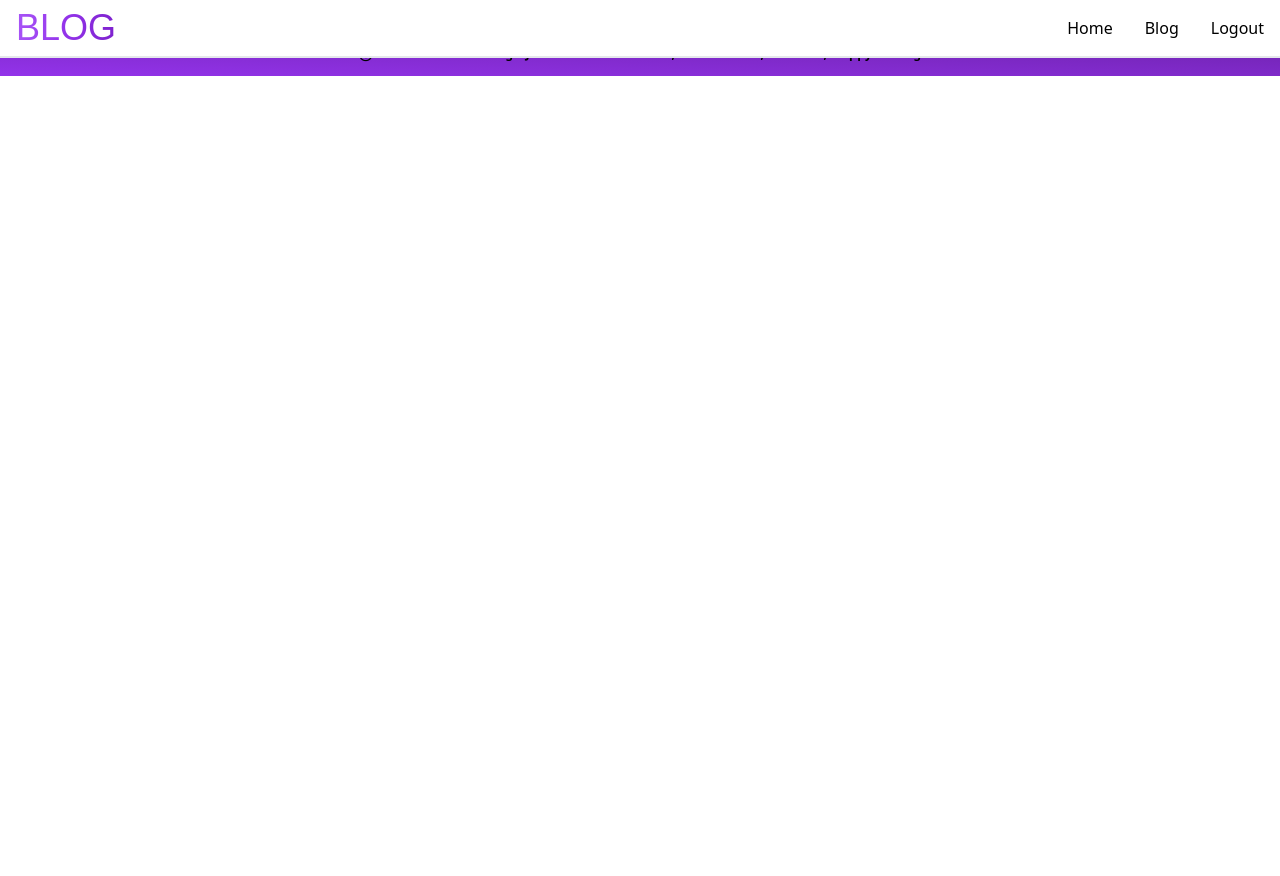
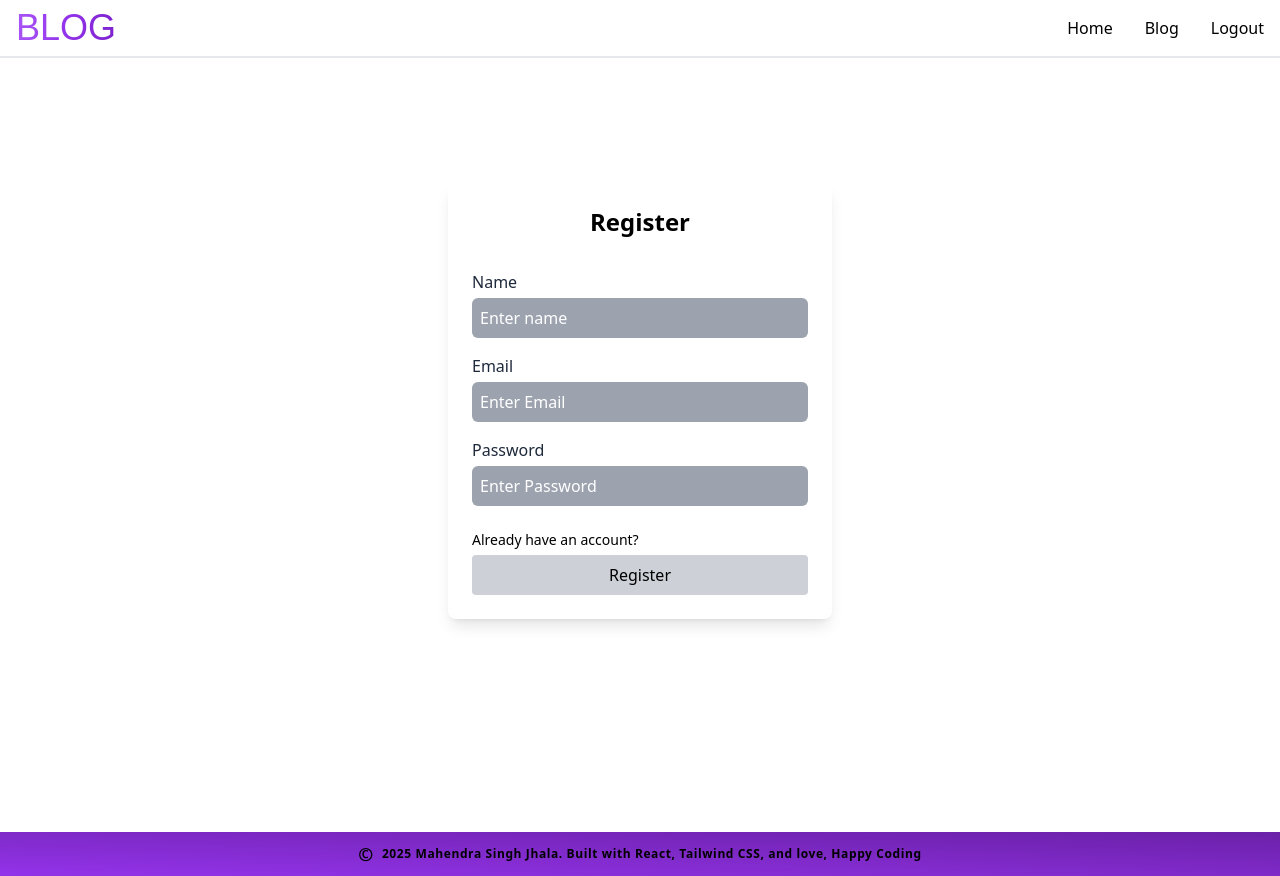
Before and after one commit to mahendra-singh-jhala/blog-frontend, a React (Create React App) app: page /register in a window 1280 px wide. Before the commit the page ends 800 px from the top, so only its background shows below. Built offline with nearby package versions, Linux system fonts and the light colour scheme; a web font is replaced by a local one.

Commit message:
implement login, register & createBlog layout

```diff
--- a/src/App.js
+++ b/src/App.js
@@ -3,6 +3,8 @@ import Login from "./component/auth/Login";
 import Navbar from "./component/navbar/Navbar";
 import Home from "./component/home/Home";
 import Footer from "./component/footer/Footer";
+import Register from "./component/auth/Register";
+import CreateBlog from "./component/blog/CreateBlog";
 
 function App() {
     return (
@@ -13,8 +15,10 @@ function App() {
             <main>
                 <Routes>
 
-                    {/* <Route path="/login" element={<Login />} /> */}
+                    <Route path="/login" element={<Login />} />
+                    <Route path="/register" element={<Register />} />
                     <Route path="/" element={<Home />} />
+                    <Route path="/create" element={<CreateBlog />} />
                 </Routes>
             </main>
             <footer>
--- a/src/component/auth/Login.js
+++ b/src/component/auth/Login.js
@@ -1,10 +1,41 @@
 import React from 'react'
+import { Link } from 'react-router-dom'
 
 const Login = () => {
     return (
-        <div className='pt-16'>
-            hello
-        </div>
+        <div className="h-screen max-w-96 flex flex-col items-center justify-center mx-auto">
+                    <div className="w-full p-6 rounded-lg shadow-lg bg-slate-500 bg-clip-padding backdrop-filter backdrop-blur-xl bg-opacity-0">
+                        <h1 className="text-2xl font-semibold text-center mb-8">Login</h1>
+                        <form>
+                            <div className="mt-4">
+                                <div className="block mb-1 text-md text-slate-800 font-medium"> Email </div>
+                                <input
+                                    type="email"
+                                    placeholder="Enter Email"
+                                    className="w-full bg-gray-400 h-10 p-2 outline-none rounded-md placeholder:text-white"
+                                    required
+                                />
+                            </div>
+
+                            <div className="mt-4">
+                                <label className="block mb-1 text-md text-slate-800 font-medium">Password</label>
+                                <input
+                                    type="password"
+                                    placeholder="Enter Password"
+                                    className="w-full bg-gray-400 h-10 p-2 outline-none rounded-md placeholder:text-white"
+                                    required
+                                />
+                            </div>
+
+                            <Link to='/register' className="text-sm hover:underline hover:text-blue-600 mt-6 inline-block cursor-pointer">
+                                Already have an account?
+                            </Link>
+                            <button type="submit" className="w-full flex items-center justify-center px-5 py-2 text-md font-medium text-center bg-gray-400 bg-opacity-50 rounded cursor-pointer hover:text-slate-900 mt-1">
+                                Login
+                            </button>
+                        </form>
+                    </div>
+                </div>
     )
 }
 
--- a/src/component/auth/Register.js
+++ b/src/component/auth/Register.js
@@ -0,0 +1,52 @@
+import React from 'react'
+import { Link } from 'react-router-dom'
+
+const Register = () => {
+    return (
+        <div className="h-screen max-w-96 flex flex-col items-center justify-center mx-auto">
+            <div className="w-full p-6 rounded-lg shadow-lg bg-slate-500 bg-clip-padding backdrop-filter backdrop-blur-xl bg-opacity-0">
+                <h1 className="text-2xl font-semibold text-center mb-8">Register</h1>
+                <form>
+                    <div className="mt-4">
+                        <label className="block mb-1 text-md text-slate-800 font-medium ">Name</label>
+                        <input
+                            type="text"
+                            placeholder="Enter name"
+                            className="w-full bg-gray-400 h-10 p-2 outline-none rounded-md placeholder:text-white"
+                            required
+                        />
+                    </div>
+
+                    <div className="mt-4">
+                        <div className="block mb-1 text-md text-slate-800 font-medium"> Email </div>
+                        <input
+                            type="email"
+                            placeholder="Enter Email"
+                            className="w-full bg-gray-400 h-10 p-2 outline-none rounded-md placeholder:text-white"
+                            required
+                        />
+                    </div>
+
+                    <div className="mt-4">
+                        <label className="block mb-1 text-md text-slate-800 font-medium">Password</label>
+                        <input
+                            type="password"
+                            placeholder="Enter Password"
+                            className="w-full bg-gray-400 h-10 p-2 outline-none rounded-md placeholder:text-white"
+                            required
+                        />
+                    </div>
+
+                    <Link to='/login' className="text-sm hover:underline hover:text-blue-600 mt-6 inline-block cursor-pointer">
+                        Already have an account?
+                    </Link>
+                    <button type="submit" className="w-full flex items-center justify-center px-5 py-2 text-md font-medium text-center bg-gray-400 bg-opacity-50 rounded cursor-pointer hover:text-slate-900 mt-1">
+                        Register
+                    </button>
+                </form>
+            </div>
+        </div>
+    )
+}
+
+export default Register
--- /dev/null
+++ b/src/component/blog/CreateBlog.js
@@ -0,0 +1,55 @@
+import React from 'react'
+
+const CreateBlog = () => {
+    return (
+        <div className="min-h-screen bg-white bg-opacity-50 backdrop-filter backdrop-blur-lg p-8 rounded-lg shadow-lg max-w-4xl mx-auto mt-20">
+            <h1 className="text-4xl font-bold text-center mb-6">Create Blog</h1>
+            <form className="space-y-6">
+                <div>
+                    <label className="block mb-2 text-sm font-medium text-gray-900">Title</label>
+                    <input
+                        type="text"
+                        name="title"
+                        placeholder="Blog Title"
+                        className="bg-gray-50 border border-gray-300 rounded-lg p-2 w-full outline-none"
+                    />
+                </div>
+                <div>
+                    <label className="block mb-2 text-sm font-medium text-gray-900">Content</label>
+                    <textarea
+                        name="content"
+                        placeholder="Blog Content..."
+                        rows="4"
+                        className="bg-gray-50 border border-gray-300 rounded-lg p-2 w-full outline-none"
+                    />
+                </div>
+                <div>
+                    <label className="block mb-2 text-sm font-medium text-gray-900">Category</label>
+                    <select
+                            id="category"
+                            name="category"
+                            className="rounded w-full py-2 px-3 bg-gray-200 text-gray-800 leading-tight focus:outline-none"
+                        >
+                            <option value="career">Career</option>
+                            <option value="finance">Finance</option>
+                            <option value="travel">Travel</option>
+                        </select>
+                </div>
+                <div>
+                    <label className="block mb-2 text-sm font-medium text-gray-900">Image URL</label>
+                    <input
+                        type="text"
+                        name="image"
+                        placeholder="Image URL"
+                        className="bg-gray-50 border border-gray-300 rounded-lg p-2 w-full outline-none"
+                    />
+                </div>
+                <button type="submit" className="bg-blue-500 hover:bg-blue-700 text-white font-bold py-2 px-4 rounded-lg">
+                    Create Blog
+                </button>
+            </form>
+        </div>
+    )
+}
+
+export default CreateBlog
```
Also changed, not shown: src/component/blog/Blog.js (added), src/component/blog/BlogDetails.js (added).
